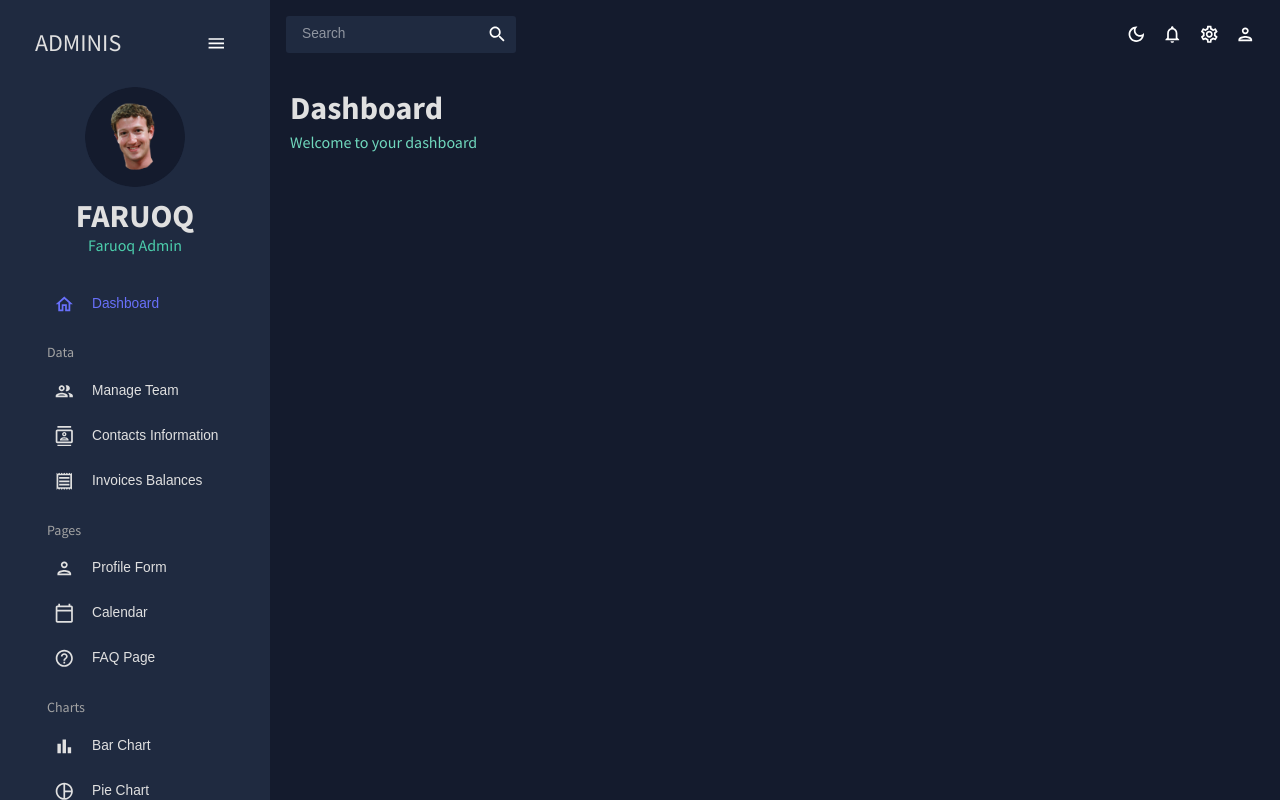
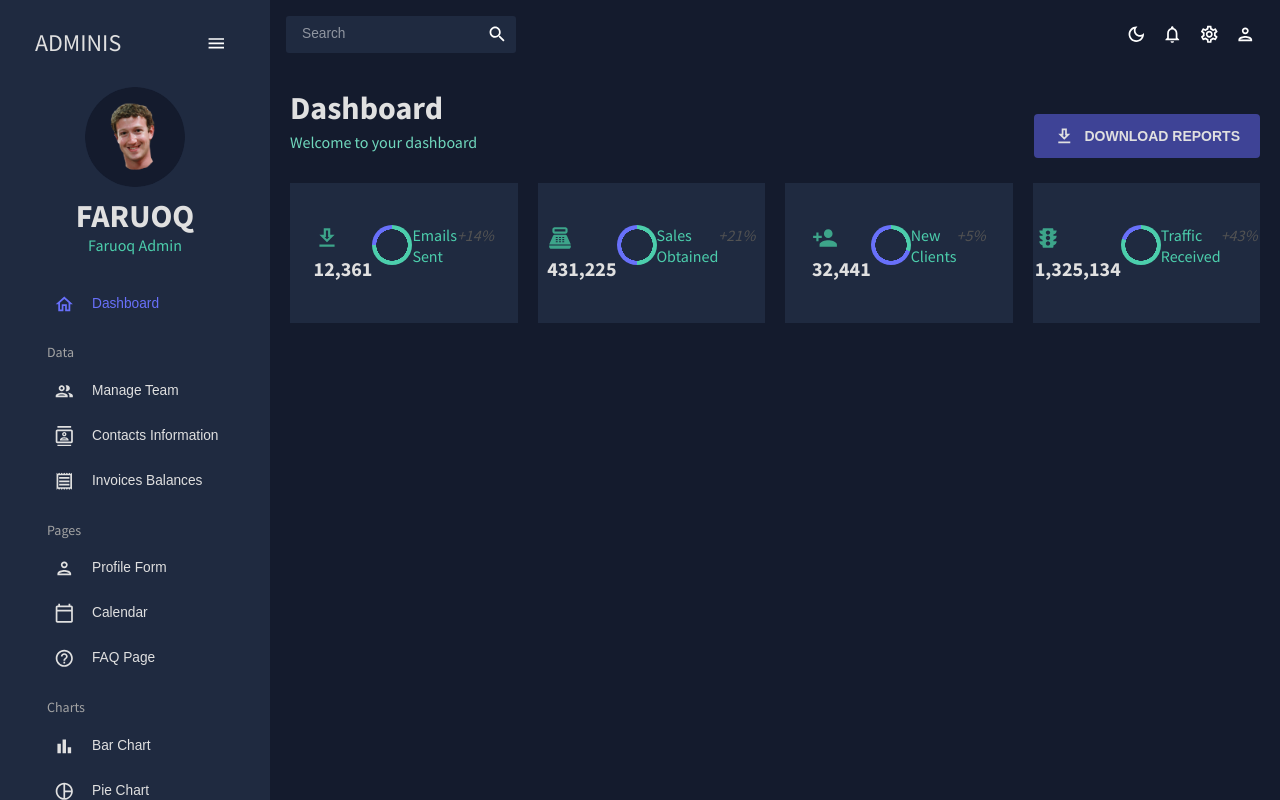
Before and after one commit to siqah/react-admin-dashboard, a React (Create React App) app: page / in a window 1280 px wide. Built offline with nearby package versions, Linux system fonts and the light colour scheme.

Commit message:
StartBox, Progres,Dashboard Row 1 done

```diff
--- a/src/components/StartBox.jsx
+++ b/src/components/StatBox.jsx
@@ -2,7 +2,7 @@
 import {tokens} from "../theme";
 import ProgressCircle from "./ProgressCircle";
 
-const StartBox = ({title, subtitle, icon, progress, increase}) => {
+const StatBox = ({title, subtitle, icon, progress, increase}) => {
     const theme = useTheme();
     const colors = tokens(theme.palette.mode);
 
@@ -32,4 +32,4 @@
 
 }
 
-export default StartBox;
+export default StatBox;
--- a/src/scenes/dashboard/index.jsx
+++ b/src/scenes/dashboard/index.jsx
@@ -1,19 +1,129 @@
 import Header from "../../components/Header"
 import {Box, Button, IconButton,Typography, useTheme} from "@mui/material"
-// // import {tokens} from "../../theme"
-// // import {mockTransactions} from "../../data/mockData";
-// // import DownloadOutlinedIcon from '@mui/icons-material/DownloadOutlined';
-// // import EmailIcon from '@mui/icons-material/DownloadOutlined';
-// // import DownloadOutlinedIcon from '@mui/icons-material/DownloadOutlined';
-// // import DownloadOutlinedIcon from '@mui/icons-material/DownloadOutlined';
-// // import DownloadOutlinedIcon from '@mui/icons-material/DownloadOutlined';
+import {tokens} from "../../theme"
+import {mockTransactions} from "../../data/mockData";
+import DownloadOutlinedIcon from '@mui/icons-material/DownloadOutlined';
+import EmailIcon from '@mui/icons-material/DownloadOutlined';
+import PointOfSaleIcon from '@mui/icons-material/PointOfSale';
+import PersonAddIcon from '@mui/icons-material/PersonAdd';
+import TrafficIcon from '@mui/icons-material/Traffic';
+import LineChart from "../../components/LineChart";
+import PieChart from "../../components/PieChart";
+import BarChart from "../../components/BarChart";
+import GeographyChart from "../../components/GeographyChart";
+import StatBox from "../../components/StatBox";
+import ProgressCircle from "../../components/ProgressCircle";
 
 
 const  Dashboard = () => {
+  const theme = useTheme();
+  const colors = tokens(theme.palette.mode);
   return (
     <Box m="20px">
       <Box display="flex" justifyContent="space-between" alignItems="center">
       <Header title="Dashboard" subtitle="Welcome to your dashboard" />
+      <Box>
+        <Button
+          sx={{backgroundColor: colors.blueAccent[700],
+               color: colors.grey[100],
+               fontSize: "14px",
+               fontWeight: "bold",
+              padding: "10px 20px", }}
+        >
+          <DownloadOutlinedIcon  sx={{mr: "10px"}}/>
+          DOWNLOAD REPORTS
+        </Button>
+      </Box>
+    </Box>
+      {/* GRID AND CHARTS */}
+      {/* GRID & CHARTS */}
+      <Box
+        display="grid"
+        gridTemplateColumns="repeat(12, 1fr)"
+        gridAutoRows="140px"
+        gap="20px"
+      >
+        {/* ROW 1 */}
+        {/* ROW 1 */}
+        <Box
+          gridColumn="span 3"
+          backgroundColor={colors.primary[400]}
+          display="flex"
+          alignItems="center"
+          justifyContent="center"
+        >
+          <StatBox
+            title="12,361"
+            subtitle="Emails Sent"
+            progress="0.75"
+            increase="+14%"
+            icon={
+              <EmailIcon
+                sx={{ color: colors.greenAccent[600], fontSize: "26px" }}
+              />
+            }
+          />
+        </Box>
+        <Box
+          gridColumn="span 3"
+          backgroundColor={colors.primary[400]}
+          display="flex"
+          alignItems="center"
+          justifyContent="center"
+        >
+          <StatBox
+            title="431,225"
+            subtitle="Sales Obtained"
+            progress="0.50"
+            increase="+21%"
+            icon={
+              <PointOfSaleIcon
+                sx={{ color: colors.greenAccent[600], fontSize: "26px" }}
+              />
+            }
+          />
+        </Box>
+        <Box
+          gridColumn="span 3"
+          backgroundColor={colors.primary[400]}
+          display="flex"
+          alignItems="center"
+          justifyContent="center"
+        >
+          <StatBox
+            title="32,441"
+            subtitle="New Clients"
+            progress="0.30"
+            increase="+5%"
+            icon={
+              <PersonAddIcon
+                sx={{ color: colors.greenAccent[600], fontSize: "26px" }}
+              />
+            }
+          />
+        </Box>
+        <Box
+          gridColumn="span 3"
+          backgroundColor={colors.primary[400]}
+          display="flex"
+          alignItems="center"
+          justifyContent="center"
+        >
+          <StatBox
+            title="1,325,134"
+            subtitle="Traffic Received"
+            progress="0.80"
+            increase="+43%"
+            icon={
+              <TrafficIcon
+                sx={{ color: colors.greenAccent[600], fontSize: "26px" }}
+              />
+            }
+          />
+        </Box>
+
+
+          {/* ROW 2 */}
       </Box>
     </Box>
   )
```
